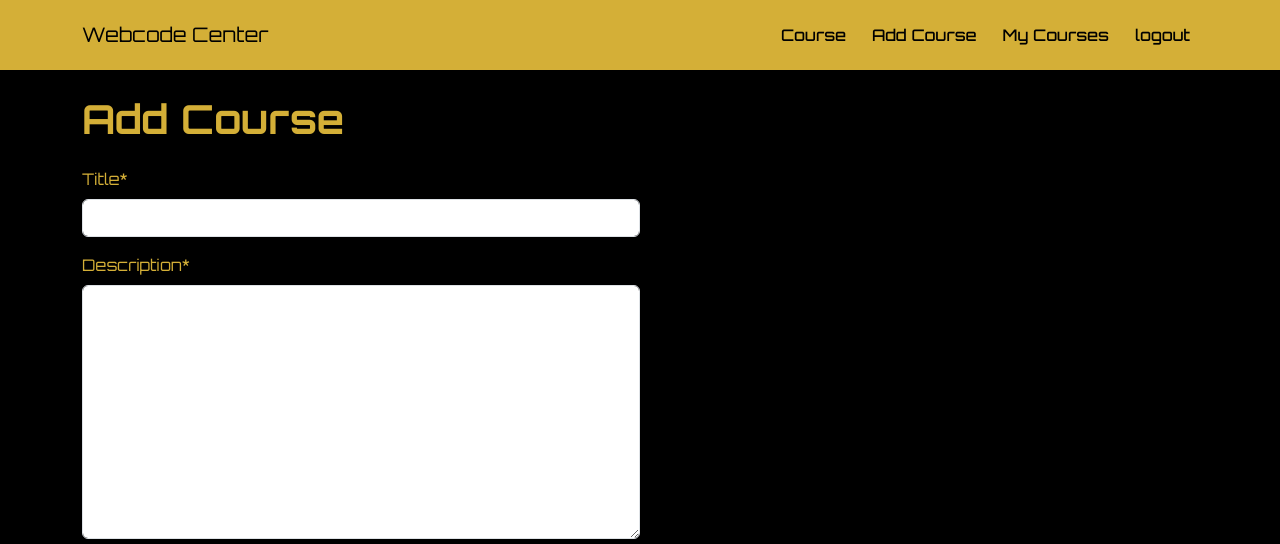
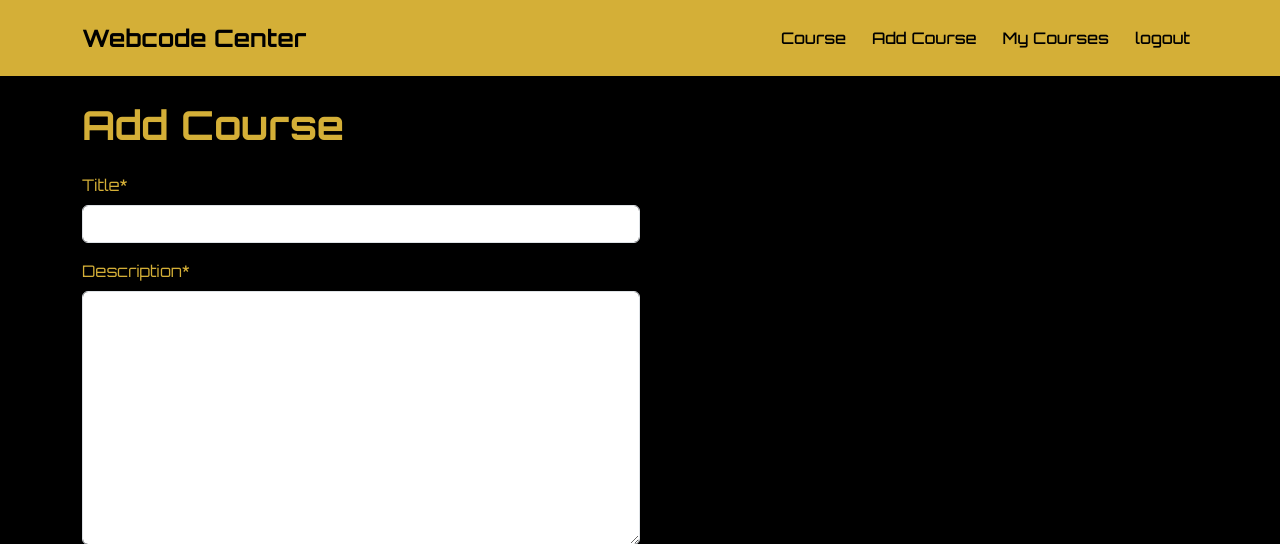
Before and after one commit to Darksyntax99/Webcode-center, a Django app: page /add/ in a window 1280 px wide. Shown: the top 544 px of the page. Run offline with Django 5.2, Linux system fonts and the light colour scheme; a user stored in the database is signed in; some libraries are stand-ins or nearby versions; some web fonts are replaced.

Commit message:
finish project

```diff
--- a/static/css/style.css
+++ b/static/css/style.css
@@ -15,7 +15,7 @@ main{
 }
 
 /* website title*/
-.nav-brand{
+.navbar-brand{
     color: #000000 !important;
     font-size: 24px;
     font-weight: 700;
```
